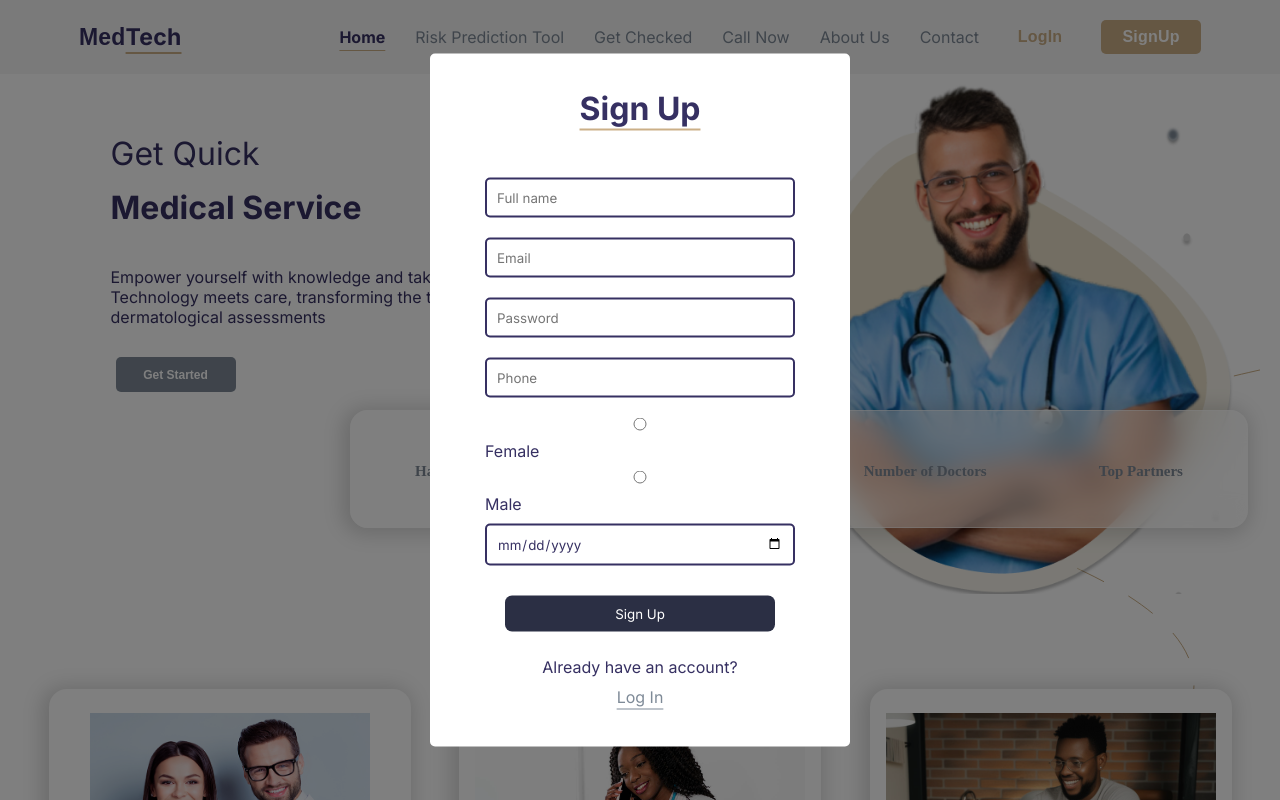
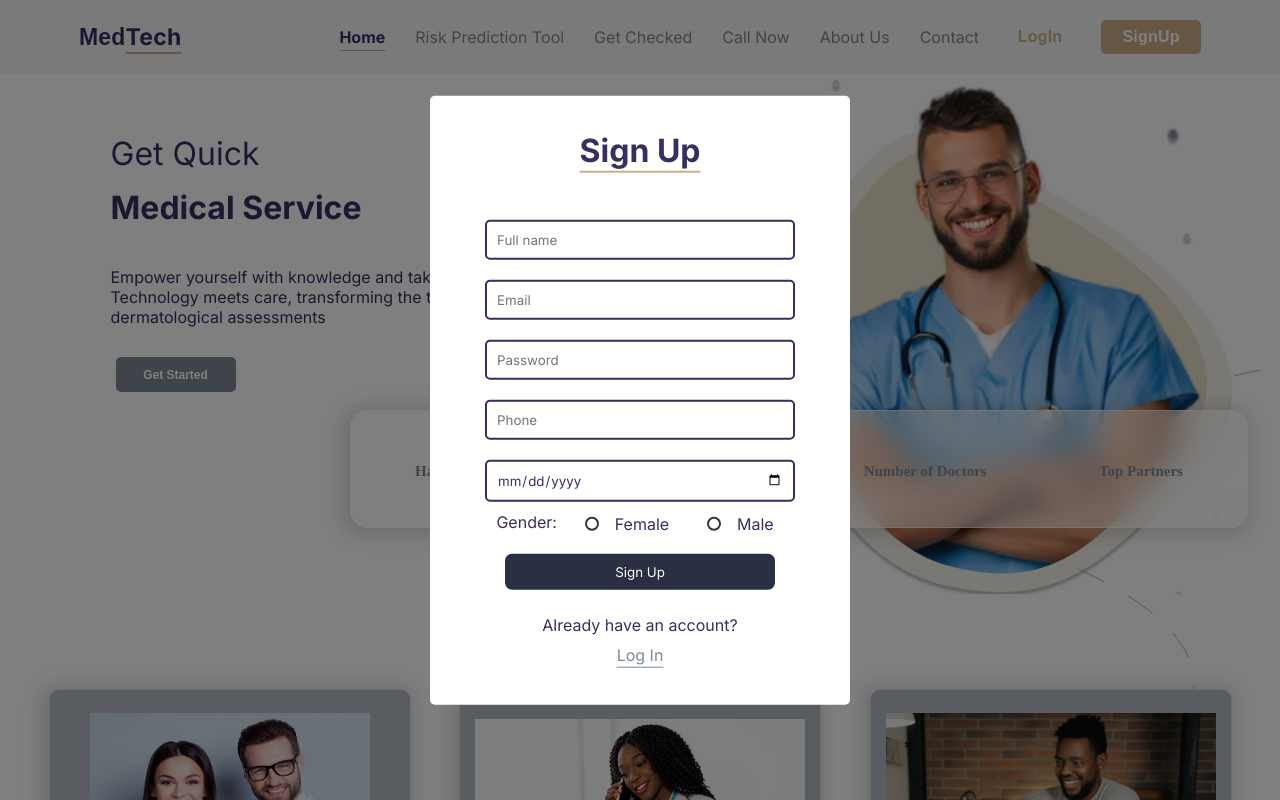
Before and after one commit to omararabi100/Medtech, a React (Vite) app in the folder medtech/: page / in a window 1280 px wide. Both pictures are taken after a click on the button "SignUp". Shown: the top 800 px of the page. Built offline with nearby package versions, Linux system fonts and the light colour scheme; no server answers; a web font is replaced by a local one.

Commit message:
myprofile enhancements

```diff
--- a/medtech/src/App.css
+++ b/medtech/src/App.css
@@ -139,6 +139,44 @@ input:focus {
     border: 2px solid var(--maincolor);
     border-radius: 5px;
     margin: 10px 0 ;
+}
+.radio-div{
+    display: flex;
+    justify-content: space-around;
+}
+.radio-container {
+    display: inline-block;
+    margin-right: 10px;
+}
+.radio-container input[type="radio"] {
+    display: none;
+}
+
+.radio-container input[type="radio"] + label {
+    position: relative;
+    padding-left: 30px;
+    cursor: pointer;
+    font-size: 16px;
+}
+.radio-container input[type="radio"] + label:before {
+    content: '';
+    position: absolute;
+    top: 50%;
+    left: 0;
+    transform: translateY(-50%);
+    width: 10px;
+    height: 10px;
+    border-radius: 50%;
+    border: 2px solid #333;
+    background-color: #fff;
+}
+.radio-container input[type="radio"]:checked + label:before {
+    background-color: #333;
+}
+.radio-container label {
+    display: inline-block;
+    vertical-align: middle;
+    margin-left: 5px;
 }
 .popup-content button{
     background-color: var(--darkblue);
@@ -370,15 +408,16 @@ input:focus {
     justify-content: space-around;
     align-items: center;
     padding: 10px;
-    border-radius: 18px;
+    border-radius: 10px;
     border: 0.469px solid rgba(255, 255, 255, 0.50);
     background: #FFF;
+    background-color: #b3bac2;
     box-shadow: -3px 2px 19.4px 5px rgba(0, 0, 0, 0.15);
     backdrop-filter: blur(14.25px);
     margin-bottom: 40px;
 }
 .Service-container > p {
-    color: #7E8A97;
+    color: white;
     font-family: Poppins;
     font-size: 21px;
     font-style: normal;
@@ -396,9 +435,11 @@ input:focus {
     height: 220px;
     flex-shrink: 0;
     margin-bottom: 10px;
+    border: none;
 }
 .image-title-title {
-    color: #363062;
+    /* color: #363062; */
+    color: white;
     font-family: 'Poppins','sans-serif';
     font-size: 22px;
     font-weight: 900;
@@ -407,13 +448,15 @@ input:focus {
     display: flex;
     font-size: 10px;
     border-radius: 5px;
-    border: 1px solid #7E8A97;
+    border: none;
     width: 100px;
     height: 40px;
     justify-content: center;
     align-items: center;
     flex-shrink: 0;
     font-family: 'Poppins' , 'sans-serif';
+    box-shadow: -3px 2px 19.4px 5px rgba(101, 101, 101, 0.15);
+
 }
 /* Experts-Dermatologists */
 .Expert-Dermatologists {
@@ -1078,10 +1121,6 @@ input:focus {
 }
 
 
-/* my profile */
-.My-Profile div{
-    display: flex;
-}
 
 /* Calendar */
 .Calendar .popup {
@@ -1161,9 +1200,8 @@ input:focus {
     display: flex;
     justify-content: center;
     align-items: center;
-  }
-
-  .modal-content {
+}
+.modal-content {
     background-color: white;
     padding: 20px;
     border: 1px solid #888;
@@ -1188,6 +1226,58 @@ input:focus {
     cursor: pointer;
   }
 
+/* myprofile */
+.My-Profile h1{
+    text-align: center;
+    margin: 15px 0;
+    text-decoration: underline;
+    text-underline-offset: 12px;
+    text-decoration-color: var(--beige);
+}
+/* Styles for the container */
+.My-Profile .profile-info {
+    display: flex;
+    flex-direction: column;
+    margin: 20px 0;
+    padding: 20px;
+    border: 2px solid #ccc;
+    border-radius: 10px;
+    background-color: #f9f9f9;
+    box-shadow: 0 2px 4px rgba(0, 0, 0, 0.1);
+}
+
+.My-Profile .profile-info p {
+    margin: 5px 0;
+}
+
+.My-Profile .profile-info p:first-of-type {
+    font-size: 24px;
+    font-weight: bold;
+}
+
+.My-Profile .profile-info p:nth-of-type(2) {
+    color: #666;
+}
+
+@media (max-width: 768px) {
+    .My-Profile .profile-info {
+        padding: 10px;
+    }
+}
+
+.My-Profile .diagnosis_div{
+    display: flex;
+    flex-direction: column;
+}
+.My-Profile .past {
+    display: flex;
+    width: 100%;
+}
+.My-Profile .past div{
+    display: flex;
+    flex-direction: column;
+    margin: 20px;
+}
 /* Footer */
 
 .footer {
--- a/medtech/src/components/Home.jsx
+++ b/medtech/src/components/Home.jsx
@@ -13,7 +13,7 @@ const Home = () => {
     const navigate = useNavigate();
 
     const navigateToCalendar = (doctorId) => {
-      navigate(`/calendar/${doctorId}`);
+    navigate(`/calendar/${doctorId}`);
     };
     // Fetch doctors data from the backend API
     useEffect(() => {
--- a/medtech/src/components/Signup.jsx
+++ b/medtech/src/components/Signup.jsx
@@ -148,29 +148,38 @@ const Signup = ({ openLogin , onSign, closePopups  }) => {
                     value={formdata.phone_nb}
                 />
                 <input
-                type="radio"
-                name="gender"
-                value="female"
-                onChange={handleGenderChange}
-                checked={formdata.gender === "female"}
-                />
-                <label htmlFor="female">Female</label>
-
-                <input
-                type="radio"
-                name="gender"
-                value="male"
-                onChange={handleGenderChange}
-                checked={formdata.gender === "male"}
-                />
-                <label htmlFor="male">Male</label>
-                <input
                     type="date"
                     placeholder="Date of Birth"
                     name="dateofbirth"
                     onChange={handleChange}
                     value={formdata.dateofbirth}
                     />
+                <div className="radio-div">
+                    <label htmlFor="">Gender:</label>
+                <div class="radio-container">
+                <input
+                    type="radio"
+                    name="gender"
+                    value="female"
+                    id="female"
+                    onChange={handleGenderChange}
+                    checked={formdata.gender === "female"}
+                />
+                <label for="female">Female</label>
+                </div>
+
+                <div class="radio-container">
+                <input
+                    type="radio"
+                    name="gender"
+                    value="male"
+                    id="male"
+                    onChange={handleGenderChange}
+                    checked={formdata.gender === "male"}
+                />
+                <label for="male">Male</label>
+                </div>
+                </div>
                 {errors.errorMessage && <div style={{ color: "red" }}>{errors.errorMessage}</div>}
                 <button type="submit">Sign Up</button>
             </form>
```
Also changed, not shown: medtech/src/components/MyProfile.jsx (+40 -19 lines), 1 other file (tests, documents, lock files or other folders).
